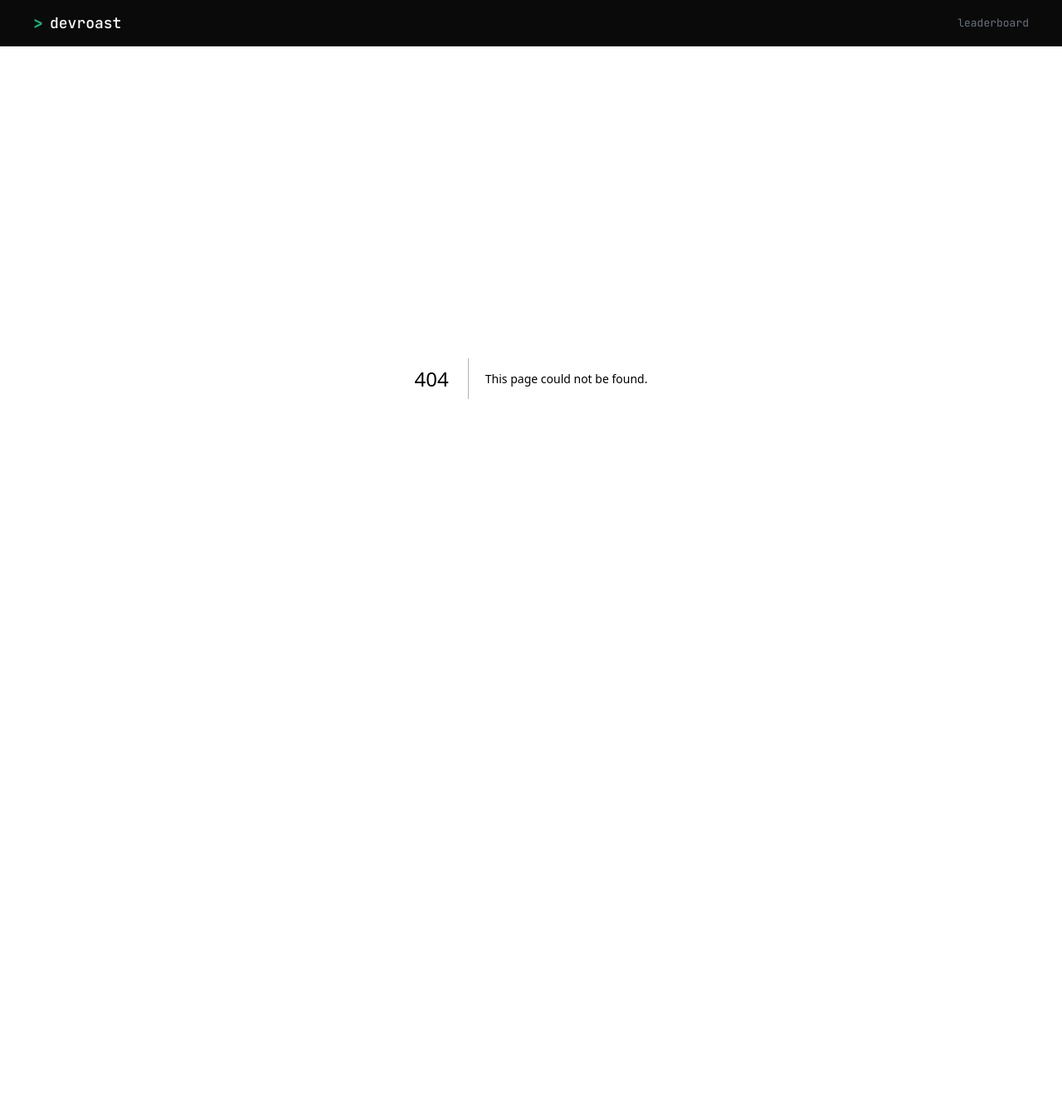
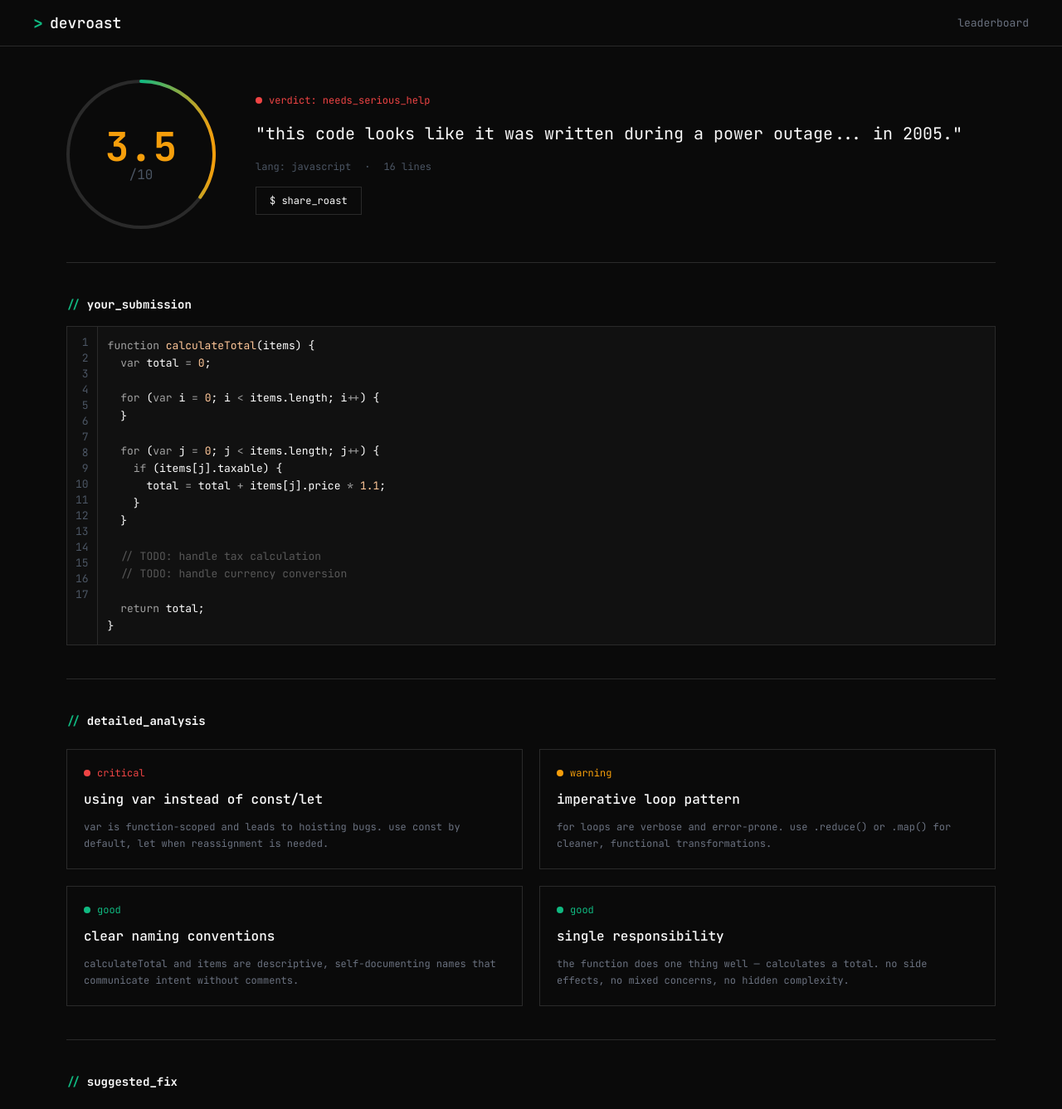
Before and after one commit to iDouglasD/dev-roast, a Next.js app: page /roast/1 in a window 1280 px wide. Before the commit this address had no page. Shown: the top 1337 px of the page at 83% size. Before the commit the page ends 856 px from the top, so only its background shows below. Built offline with nearby package versions, Linux system fonts and the light colour scheme.

Commit message:
feat(results-page): add results page with static data and layout
* Implement results page layout for displaying roast analysis
* Add static data for demonstration until database integration
* Include components for score, verdict, and detailed analysis

```diff
--- a/src/app/globals.css
+++ b/src/app/globals.css
@@ -55,6 +55,7 @@
   --max-w-code: 35rem;
   --max-w-editor: 48.75rem;
   --max-w-leaderboard: 60rem;
+  --max-w-results: 80rem;
 
   /* widths */
   --width-editor: 48.75rem;
--- /dev/null
+++ b/src/app/roast/[id]/page.tsx
@@ -0,0 +1,229 @@
+import type { Metadata } from "next";
+import type { BundledLanguage } from "shiki";
+import { AnalysisCard } from "@/components/ui/analysis-card";
+import { Badge } from "@/components/ui/badge";
+import { CodeBlock } from "@/components/ui/code-block";
+import { DiffLine } from "@/components/ui/diff-line";
+import { ScoreRing } from "@/components/ui/score-ring";
+
+export const metadata: Metadata = {
+  title: "Roast Results — Dev Roast",
+  description: "See the full analysis and suggested fixes for your code.",
+};
+
+// ---------------------------------------------------------------------------
+// Static data (placeholder until DB integration)
+// ---------------------------------------------------------------------------
+
+const STATIC_ROAST = {
+  id: "00000000-0000-0000-0000-000000000000",
+  score: 3.5,
+  verdict: "needs_serious_help" as const,
+  roastComment:
+    '"this code looks like it was written during a power outage... in 2005."',
+  language: "javascript" as BundledLanguage,
+  lineCount: 16,
+  code: `function calculateTotal(items) {
+  var total = 0;
+
+  for (var i = 0; i < items.length; i++) {
+  }
+
+  for (var j = 0; j < items.length; j++) {
+    if (items[j].taxable) {
+      total = total + items[j].price * 1.1;
+    }
+  }
+
+  // TODO: handle tax calculation
+  // TODO: handle currency conversion
+
+  return total;
+}`,
+  issues: [
+    {
+      severity: "critical" as const,
+      title: "using var instead of const/let",
+      description:
+        "var is function-scoped and leads to hoisting bugs. use const by default, let when reassignment is needed.",
+    },
+    {
+      severity: "warning" as const,
+      title: "imperative loop pattern",
+      description:
+        "for loops are verbose and error-prone. use .reduce() or .map() for cleaner, functional transformations.",
+    },
+    {
+      severity: "good" as const,
+      title: "clear naming conventions",
+      description:
+        "calculateTotal and items are descriptive, self-documenting names that communicate intent without comments.",
+    },
+    {
+      severity: "good" as const,
+      title: "single responsibility",
+      description:
+        "the function does one thing well — calculates a total. no side effects, no mixed concerns, no hidden complexity.",
+    },
+  ],
+  diffLines: [
+    { type: "context" as const, content: "function calculateTotal(items) {" },
+    { type: "removed" as const, content: "  var total = 0;" },
+    {
+      type: "removed" as const,
+      content: "  for (var i = 0; i < items.length; i++) {",
+    },
+    {
+      type: "removed" as const,
+      content: "    total = total + items[i].price;",
+    },
+    { type: "removed" as const, content: "  }" },
+    { type: "removed" as const, content: "  return total;" },
+    {
+      type: "added" as const,
+      content: "  return items.reduce((sum, item) => sum + item.price, 0);",
+    },
+    { type: "context" as const, content: "}" },
+  ],
+};
+
+const VERDICT_LABELS: Record<string, string> = {
+  needs_serious_help: "needs_serious_help",
+  try_harder: "try_harder",
+  not_terrible: "not_terrible",
+  almost_decent: "almost_decent",
+  mass_respect: "mass_respect",
+};
+
+// ---------------------------------------------------------------------------
+
+type Props = {
+  params: Promise<{ id: string }>;
+};
+
+export default async function RoastResultPage({ params }: Props) {
+  // `id` will be used for DB lookup once integrated — validated here
+  const { id } = await params;
+  void id; // suppresses unused-var lint until real fetch is added
+
+  const roast = STATIC_ROAST;
+
+  return (
+    <main className="flex flex-1 flex-col items-center">
+      <div className="flex w-full max-w-results flex-col gap-10 px-20 py-10">
+        {/* ── Score Hero ──────────────────────────────────────────── */}
+        <section className="flex items-center gap-12">
+          <ScoreRing score={roast.score} />
+
+          <div className="flex flex-col gap-4">
+            {/* Verdict badge */}
+            <Badge variant="critical">
+              verdict: {VERDICT_LABELS[roast.verdict]}
+            </Badge>
+
+            {/* Roast quote */}
+            <p className="font-mono text-xl leading-relaxed text-text-primary">
+              {roast.roastComment}
+            </p>
+
+            {/* Meta */}
+            <div className="flex items-center gap-4 font-mono text-xs text-text-tertiary">
+              <span>lang: {roast.language}</span>
+              <span>·</span>
+              <span>{roast.lineCount} lines</span>
+            </div>
+
+            {/* Share button */}
+            <div>
+              <button
+                type="button"
+                className="border border-border-primary px-4 py-2 font-mono text-xs text-text-primary transition-colors hover:border-text-secondary hover:text-text-primary"
+              >
+                $ share_roast
+              </button>
+            </div>
+          </div>
+        </section>
+
+        <hr className="border-border-primary" />
+
+        {/* ── Submitted Code ──────────────────────────────────────── */}
+        <section className="flex flex-col gap-4">
+          <h2 className="flex items-center gap-2 font-mono text-sm font-bold">
+            <span className="text-accent-green">{"//"}</span>
+            <span className="text-text-primary">your_submission</span>
+          </h2>
+
+          <CodeBlock>
+            <CodeBlock.Body code={roast.code} lang={roast.language} />
+          </CodeBlock>
+        </section>
+
+        <hr className="border-border-primary" />
+
+        {/* ── Detailed Analysis ───────────────────────────────────── */}
+        <section className="flex flex-col gap-6">
+          <h2 className="flex items-center gap-2 font-mono text-sm font-bold">
+            <span className="text-accent-green">{"//"}</span>
+            <span className="text-text-primary">detailed_analysis</span>
+          </h2>
+
+          <div className="flex flex-col gap-5">
+            {/* Row 1 */}
+            <div className="flex gap-5">
+              {roast.issues.slice(0, 2).map((issue) => (
+                <AnalysisCard key={issue.title} className="flex-1">
+                  <Badge variant={issue.severity}>{issue.severity}</Badge>
+                  <AnalysisCard.Title>{issue.title}</AnalysisCard.Title>
+                  <AnalysisCard.Description>
+                    {issue.description}
+                  </AnalysisCard.Description>
+                </AnalysisCard>
+              ))}
+            </div>
+            {/* Row 2 */}
+            <div className="flex gap-5">
+              {roast.issues.slice(2, 4).map((issue) => (
+                <AnalysisCard key={issue.title} className="flex-1">
+                  <Badge variant={issue.severity}>{issue.severity}</Badge>
+                  <AnalysisCard.Title>{issue.title}</AnalysisCard.Title>
+                  <AnalysisCard.Description>
+                    {issue.description}
+                  </AnalysisCard.Description>
+                </AnalysisCard>
+              ))}
+            </div>
+          </div>
+        </section>
+
+        <hr className="border-border-primary" />
+
+        {/* ── Suggested Fix ───────────────────────────────────────── */}
+        <section className="flex flex-col gap-6">
+          <h2 className="flex items-center gap-2 font-mono text-sm font-bold">
+            <span className="text-accent-green">{"//"}</span>
+            <span className="text-text-primary">suggested_fix</span>
+          </h2>
+
+          <div className="overflow-hidden border border-border-primary bg-bg-input">
+            {/* Diff header */}
+            <div className="flex h-10 items-center border-b border-border-primary px-4">
+              <span className="font-mono text-xs font-medium text-text-secondary">
+                your_code.ts → improved_code.ts
+              </span>
+            </div>
+
+            {/* Diff lines */}
+            <div className="py-1">
+              {roast.diffLines.map((line, index) => (
+                <DiffLine key={index} variant={line.type}>
+                  {line.content}
+                </DiffLine>
+              ))}
+            </div>
+          </div>
+        </section>
+      </div>
+    </main>
+  );
+}
```
